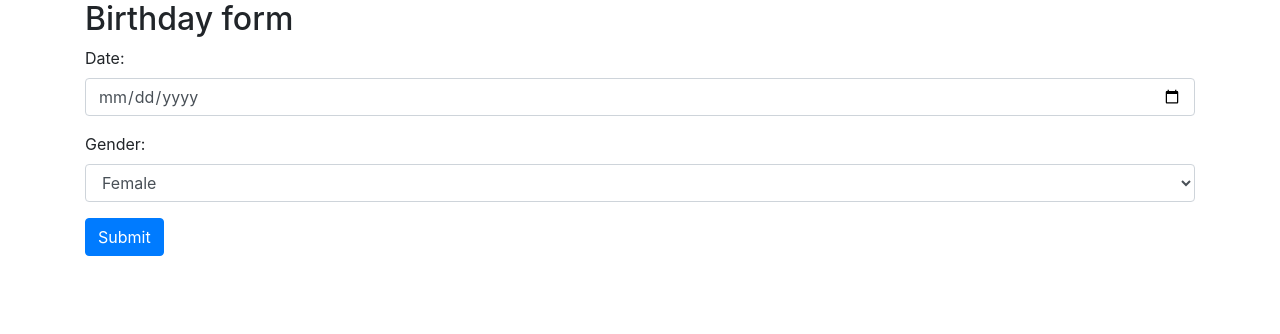
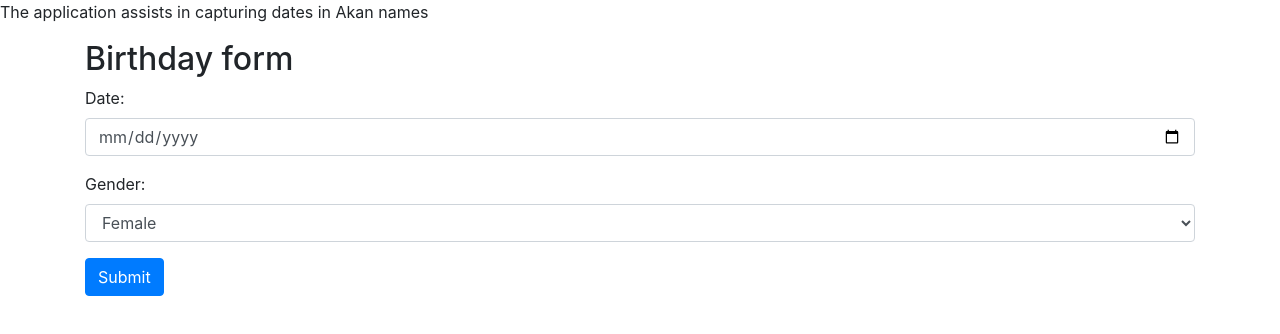
Before and after one commit to mbuguap928/ip-2, a plain HTML site: page index.html in a window 1280 px wide. Drawn offline with Linux system fonts and the light colour scheme.

Commit message:
modified index.html

```diff
--- a/index.html
+++ b/index.html
@@ -8,6 +8,7 @@
   </head>
 
   <body>
+    <p>The application assists in capturing dates in Akan names</p>
     <div class="container">
       <h2>Birthday form</h2>
       <form action="#">
```
